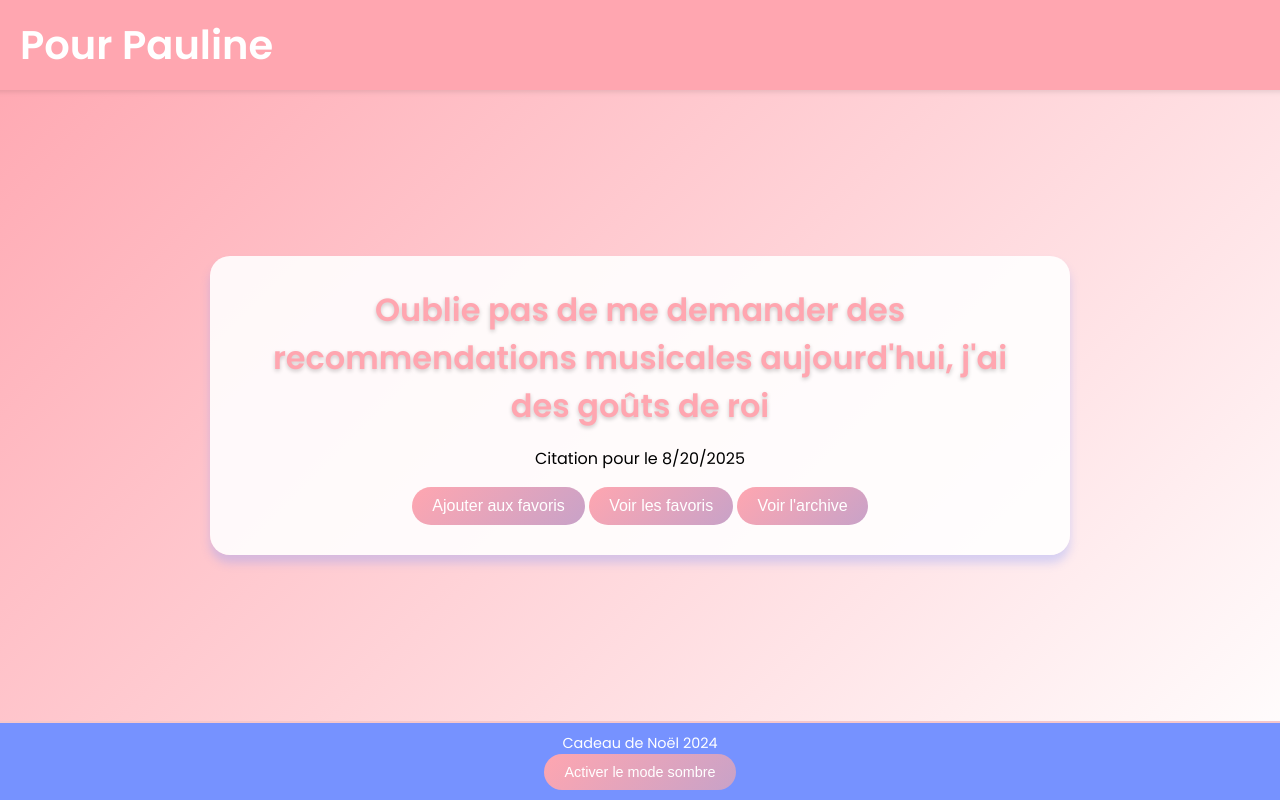
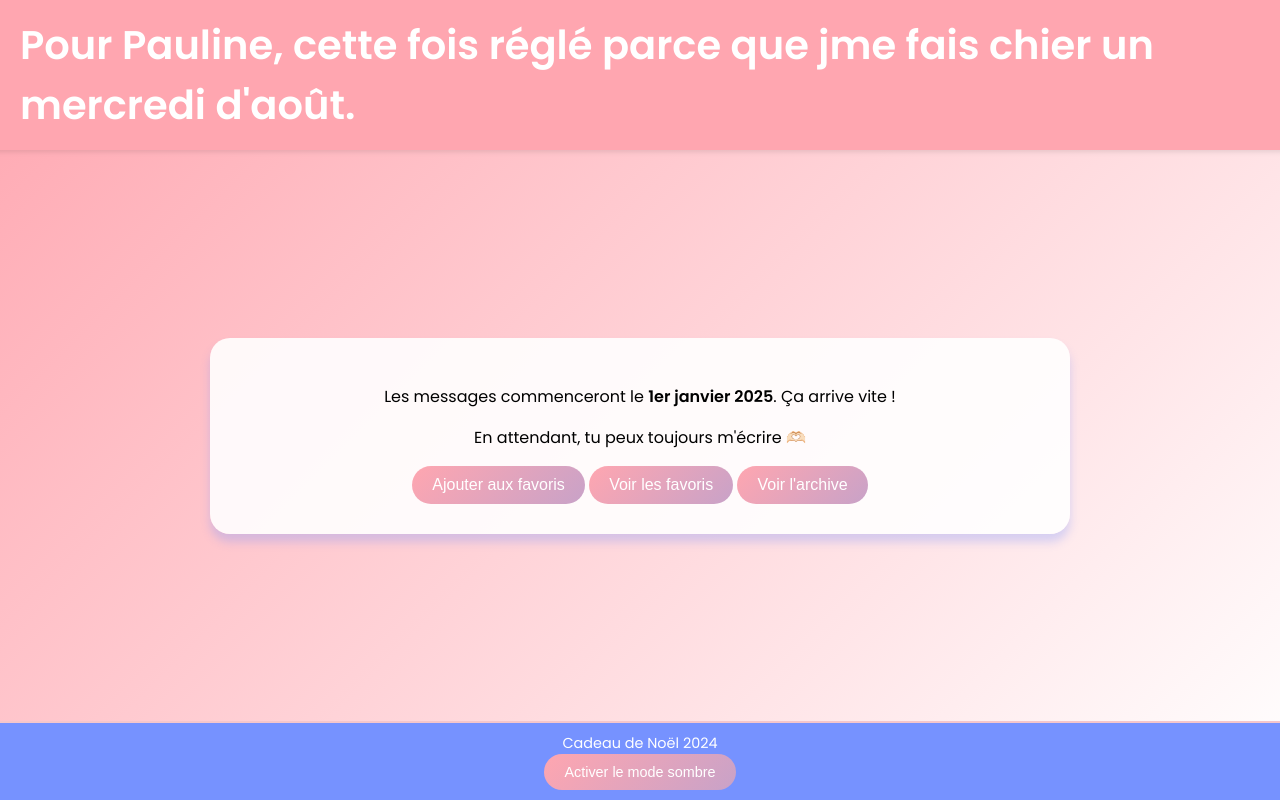
Before and after one commit to raymexee/paulinemoix.github.io, a plain HTML site: page index.html in a window 1280 px wide. Shown: the top 800 px of the page. Drawn offline with Linux system fonts and the light colour scheme.

Commit message:
Update index.html

```diff
--- a/index.html
+++ b/index.html
@@ -10,7 +10,7 @@
 </head>
 <body>
     <header>
-        <h1>Pour Pauline
+        <h1>Pour Pauline, cette fois réglé parce que jme fais chier un mercredi d'août.
         </h1>
     </header>
 
@@ -40,9 +40,9 @@
 
     <script>
         const quotes = [
-            "Aujourd'hui c'est le premier jour, j'espère que cette année sera joyeuse pour toi ! T'inquiète pas, je ne te lâcherais pas pendant 2025 !",
-            "Complimente toi aujourd'hui, t'en vaux la peine ma biche",
-            "Qui dit 3 janvier dit ski, j'espère que t'es sur les pistes ma bichette",
+            "C'est la rentrée aujourd'hui, et je sais que pour toi c'est compliqué. Je te soutiens tous les jours et j'espère que tout va bien aller. J'ai réglé le site d'ailleurs hihi, jme suis permis de réécrire les derniers mois comme beaucoup a changé. On va voir combien de temps tu vas prendre pour t'en rendre compte.",
+            "C'est ta soirée des 18 ans et j'ai trop hâte ! J'espère que je pourrais au moins passer un tout petit peu de ma soirée avec toi et que je pourrais être à tes côtes !",
+            "Oulala le retour de soirée il pique, au moins ou j'écris je sais pas comment ça va se finir mais terriblement pour certains d'entre nous je pense",
             "Oublie pas de me demander des recommendations musicales aujourd'hui, j'ai des goûts de roi ",
             "Aujourd'hui, ça fait 3 mois qu'on est amis, et j'ai jamais regretté ni une seule seconde ",
             "C'est le retour de l'école mais aussi de voir tes amis ! Ne stresse pas trop pendant les examens, ça en vaut pas la peine. Oublie pas et garde la tête haute, t'es une personne géniale !",
@@ -89,7 +89,7 @@
 
         function getQuoteState(fixedDate = null) {
             const now = fixedDate || new Date();
-            const startDate = new Date('2025-01-01T00:00:00');
+            const startDate = new Date('2025-08-21T00:00:00');
             if (now >= startDate) {
                 return {
                     showQuote: true,
```
